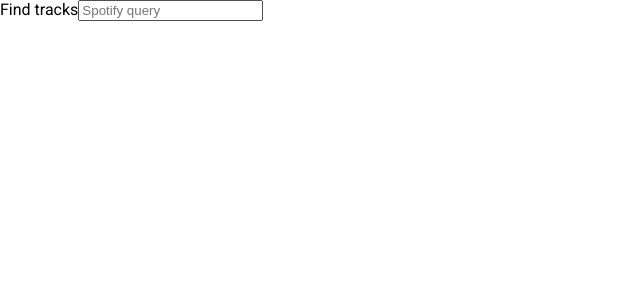
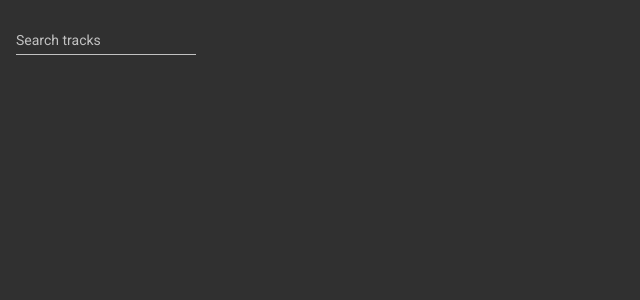
Before and after one commit to thibseisel/odeon-web, an Angular app in the folder web/: page / in a window 1280 px wide. Shown: the top 300 px of the page, without its empty margins (0-640 px from the left). Built offline with nearby package versions, Linux system fonts and the light colour scheme; what angular-in-memory-web-api would draw is missing.

Commit message:
Use Angular Material for Material Design styling

```diff
--- a/web/angular.json
+++ b/web/angular.json
@@ -29,7 +29,8 @@
               "src/assets"
             ],
             "styles": [
-              "src/styles.scss"
+              "src/styles.scss",
+              "src/odeon-theme.scss"
             ],
             "scripts": []
           },
--- a/web/package.json
+++ b/web/package.json
@@ -11,10 +11,13 @@
   },
   "private": true,
   "dependencies": {
+    "@angular/animations": "~9.0.0",
+    "@angular/cdk": "^9.0.0",
     "@angular/common": "~9.0.0",
     "@angular/compiler": "~9.0.0",
     "@angular/core": "~9.0.0",
     "@angular/forms": "~9.0.0",
+    "@angular/material": "^9.0.0",
     "@angular/platform-browser": "~9.0.0",
     "@angular/platform-browser-dynamic": "~9.0.0",
     "@angular/router": "~9.0.0",
--- a/web/src/app/audio.inmemory.service.ts
+++ b/web/src/app/audio.inmemory.service.ts
@@ -1,56 +1,56 @@
 import { InMemoryDbService, RequestInfo } from 'angular-in-memory-web-api';
 import { Observable } from "rxjs";
-import { Track, Pitch, MusicalMode } from './track-models';
+import { Track, Pitch, MusicalMode, SearchResult } from './track-models';
 
-const SAMPLE_SEARCH_RESULTS = [
+const SAMPLE_SEARCH_RESULTS: SearchResult[] = [
     {
         id: "4VqPOruhp5EdPBeR92t6lQ",
         title: "Uprising",
         artist: "Muse",
         album: "The Resistance",
-        artwork_url: "https://i.scdn.co/image/ab67616d00004851b6d4566db0d12894a1a3b7a2"
+        artworkUrl: "https://i.scdn.co/image/ab67616d00004851b6d4566db0d12894a1a3b7a2"
     }, {
         id: "0c4IEciLCDdXEhhKxj4ThA",
         title: "Madness",
         artist: "Muse",
         album: "The 2nd Law",
-        artwork_url: "https://i.scdn.co/image/ab67616d00004851fc192c54d1823a04ffb6c8c9"
+        artworkUrl: "https://i.scdn.co/image/ab67616d00004851fc192c54d1823a04ffb6c8c9"
     }, {
         id: "3lPr8ghNDBLc2uZovNyLs9",
         title: "Supermassive Black Hole",
         artist: "Muse",
         album: "Black Holes and Revelations",
-        artwork_url: "https://i.scdn.co/image/ab67616d0000485128933b808bfb4cbbd0385400"
+        artworkUrl: "https://i.scdn.co/image/ab67616d0000485128933b808bfb4cbbd0385400"
     }, {
         id: "3skn2lauGk7Dx6bVIt5DVj",
         title: "Starlight",
         artist: "Muse",
         album: "Black Holes and Revelations",
-        artwork_url: "https://i.scdn.co/image/ab67616d0000485128933b808bfb4cbbd0385400"
+        artworkUrl: "https://i.scdn.co/image/ab67616d0000485128933b808bfb4cbbd0385400"
     }, {
         id: "7ouMYWpwJ422jRcDASZB7P",
         title: "Knights of Cydonia",
         artist: "Muse",
         album: "Black Holes and Revelations",
-        artwork_url: "https://i.scdn.co/image/ab67616d0000485128933b808bfb4cbbd0385400"
+        artworkUrl: "https://i.scdn.co/image/ab67616d0000485128933b808bfb4cbbd0385400"
     }, {
         id: "7xyYsOvq5Ec3P4fr6mM9fD",
         title: "Hysteria",
         artist: "Muse",
         album: "Absolution",
-        artwork_url: "https://i.scdn.co/image/ab67616d000048518cb690f962092fd44bbe2bf4"
+        artworkUrl: "https://i.scdn.co/image/ab67616d000048518cb690f962092fd44bbe2bf4"
     }, {
         id: "383QXk8nb2YrARMUwDdjQS",
         title: "Psycho",
         artist: "Muse",
         album: "Drones",
-        artwork_url: "https://i.scdn.co/image/ab67616d00004851808846f0223d97d5963c420d"
+        artworkUrl: "https://i.scdn.co/image/ab67616d00004851808846f0223d97d5963c420d"
     }, {
         id: "3eSyMBd7ERw68NVB3jlRmW",
         title: "Pressure",
         artist: "Muse",
         album: "Simulation Theory (Super Deluxe)",
-        artwork_url: "https://i.scdn.co/image/ab67616d000048514cb163c1d111f77307c842b6"
+        artworkUrl: "https://i.scdn.co/image/ab67616d000048514cb163c1d111f77307c842b6"
     }
 ];
 
--- a/web/src/app/track-detail/track-detail.component.html
+++ b/web/src/app/track-detail/track-detail.component.html
@@ -1,4 +1,4 @@
-<div *ngIf="track">
-    <h2>{{ track!.name }}</h2>
-    <p>{{ track!.artist }}</p>
-</div>
+<mat-card *ngIf="track">
+    <mat-card-title>{{ track!.name }}</mat-card-title>
+    <mat-card-subtitle>{{ track!.artist }}</mat-card-subtitle>
+</mat-card>
--- a/web/src/app/track-search/track-search.component.html
+++ b/web/src/app/track-search/track-search.component.html
@@ -1,9 +1,13 @@
-<label for="track-search">Find tracks</label>
-<input #input (keyup)="updateQuery(input.value)" (keyup.enter)="submitQuery(input.value)" id="track-search"
-    type="search" placeholder="Spotify query" />
+<mat-form-field class="top-search-input">
+    <mat-label>Search tracks</mat-label>
+    <input #input matInput (keyup)="updateQuery(input.value)" (keyup.enter)="submitQuery(input.value)" type="search" />
+</mat-form-field>
 
-<ul>
-    <li *ngFor="let track of results" (click)="select(track)" class="search-result">
-        {{ track.title }} - {{ track.artist }}
-    </li>
-</ul>
+<mat-action-list>
+    <mat-list-item *ngFor="let track of results; last as last" (click)="select(track)">
+        <img matListAvatar [src]="track.artworkUrl" />
+        <h3 matLine>{{ track.title }}</h3>
+        <p matLine>{{ track.artist }}</p>
+        <mat-divider [inset]="true" *ngIf="!last"></mat-divider>
+    </mat-list-item>
+</mat-action-list>
--- /dev/null
+++ b/web/src/app/track-search/track-search.component.scss
@@ -0,0 +1,5 @@
+.top-search-input {
+    margin-left: 16px;
+    margin-top: 16px;
+    margin-right: 16dp;
+}
--- a/web/src/app/track-search/track-search.component.ts
+++ b/web/src/app/track-search/track-search.component.ts
@@ -6,10 +6,7 @@ import { debounceTime } from 'rxjs/operators';
 @Component({
   selector: 'app-track-search',
   templateUrl: './track-search.component.html',
-  styles: [`
-  .search-result {
-    cursor: pointer;
-  }`]
+  styleUrls: ['./track-search.component.scss']
 })
 export class TrackSearchComponent implements OnInit, OnDestroy {
   private textChanges = new Subject<string>();
--- a/web/src/index.html
+++ b/web/src/index.html
@@ -11,7 +11,7 @@
   <link href="https://fonts.googleapis.com/icon?family=Material+Icons" rel="stylesheet">
 </head>
 
-<body>
+<body class="mat-typography mat-app-background">
   <app-root></app-root>
 </body>
 
--- a/web/src/odeon-theme.scss
+++ b/web/src/odeon-theme.scss
@@ -1,38 +1,27 @@
-/* Build a Material theme */
 
-/*  Typography */
-// To change your theme's typography, we recommend importing a font from Google Fonts and setting the global font-family https://fonts.google.com
-@import url('https://fonts.googleapis.com/css?family=Roboto:300,400,500');
-$mdc-typography-font-family: unquote("Roboto, sans-serif");
+// Custom Theming for Angular Material
+// For more information: https://material.angular.io/guide/theming
+@import '~@angular/material/theming';
+// Plus imports for other components in your app.
 
-/* Shape */
-// The shapes of small, medium, and large components can be themed by overriding the default values.
-// We recommend using our shape customization tool to help you pick your radius values. https://material.io/design/shape/about-shape.html#shape-customization-tool
-$mdc-shape-small-component-radius: 8px;
-$mdc-shape-medium-component-radius: 8px;
-$mdc-shape-large-component-radius: 4px;
+// Include the common styles for Angular Material. We include this here so that you only
+// have to load a single css file for Angular Material in your app.
+// Be sure that you only ever include this mixin once!
+@include mat-core();
 
-/* Color */
-// To change your theme's color scheme, replace the existing HEX color values with custom HEX color values.
-// Use our color palette generator to help come up with pairings and check your color contrast. https://material.io/design/color/the-color-system.html#tools-for-picking-colors
+// Define the palettes for your theme using the Material Design palettes available in palette.scss
+// (imported above). For each palette, you can optionally specify a default, lighter, and darker
+// hue. Available color palettes: https://material.io/design/color/
+$odeon-web-primary: mat-palette($mat-indigo);
+$odeon-web-accent: mat-palette($mat-pink, A200, A100, A400);
 
-// Primary colors map to components such as app bars and buttons,
-// while secondary colors are used as accents on components such as FABs and selection controls.
-$mdc-theme-primary: #BB86FC;
-$mdc-theme-secondary: #FFD180;
+// The warn palette is optional (defaults to red).
+$odeon-web-warn: mat-palette($mat-red);
 
-// Theme background appears behind scrollable content.
-// Surface color is mapped to the surface of components such as cards, sheets, and menus.
-// Error color is used to indicate an error state for components such as text fields provided with inaccurate input.
-$mdc-theme-surface: #121212;
-$mdc-theme-background: #121212;
-$mdc-theme-error: #CF6679;
+// Create the theme object (a Sass map containing all of the palettes).
+$odeon-web-theme: mat-dark-theme($odeon-web-primary, $odeon-web-accent, $odeon-web-warn);
 
-// “On-” colors define how text, icons, and strokes are colored in relation to the surface on which they appear.
-// If you are updating these manually, be sure to consider accessible color contrast for the value pairs.
-$mdc-theme-on-primary: #000000;
-$mdc-theme-on-secondary: #000000;
-$mdc-theme-on-error: #000000;
-$mdc-theme-on-surface: #FFFFFF;
-
-@import "material-components-web/material-components-web";
+// Include theme styles for core and each component used in your app.
+// Alternatively, you can import and @include the theme mixins for each component
+// that you are using.
+@include angular-material-theme($odeon-web-theme);
```
Also changed, not shown: web/src/app/app-material.module.ts (added, +32 -0 lines), web/src/app/app.module.ts (+7 -6 lines), web/src/styles.scss (line endings or trailing spaces), 1 other file (tests, documents, lock files or other folders).
